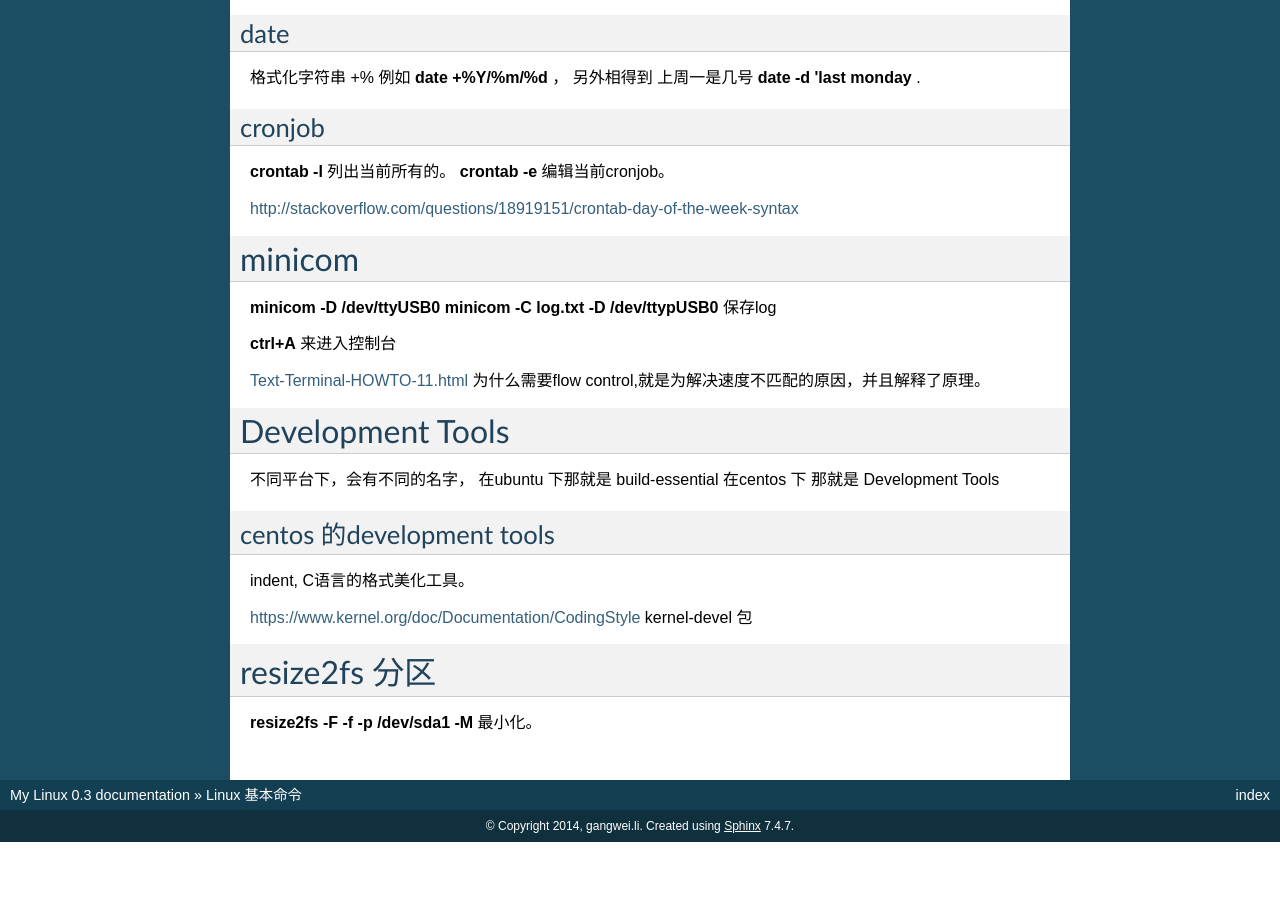
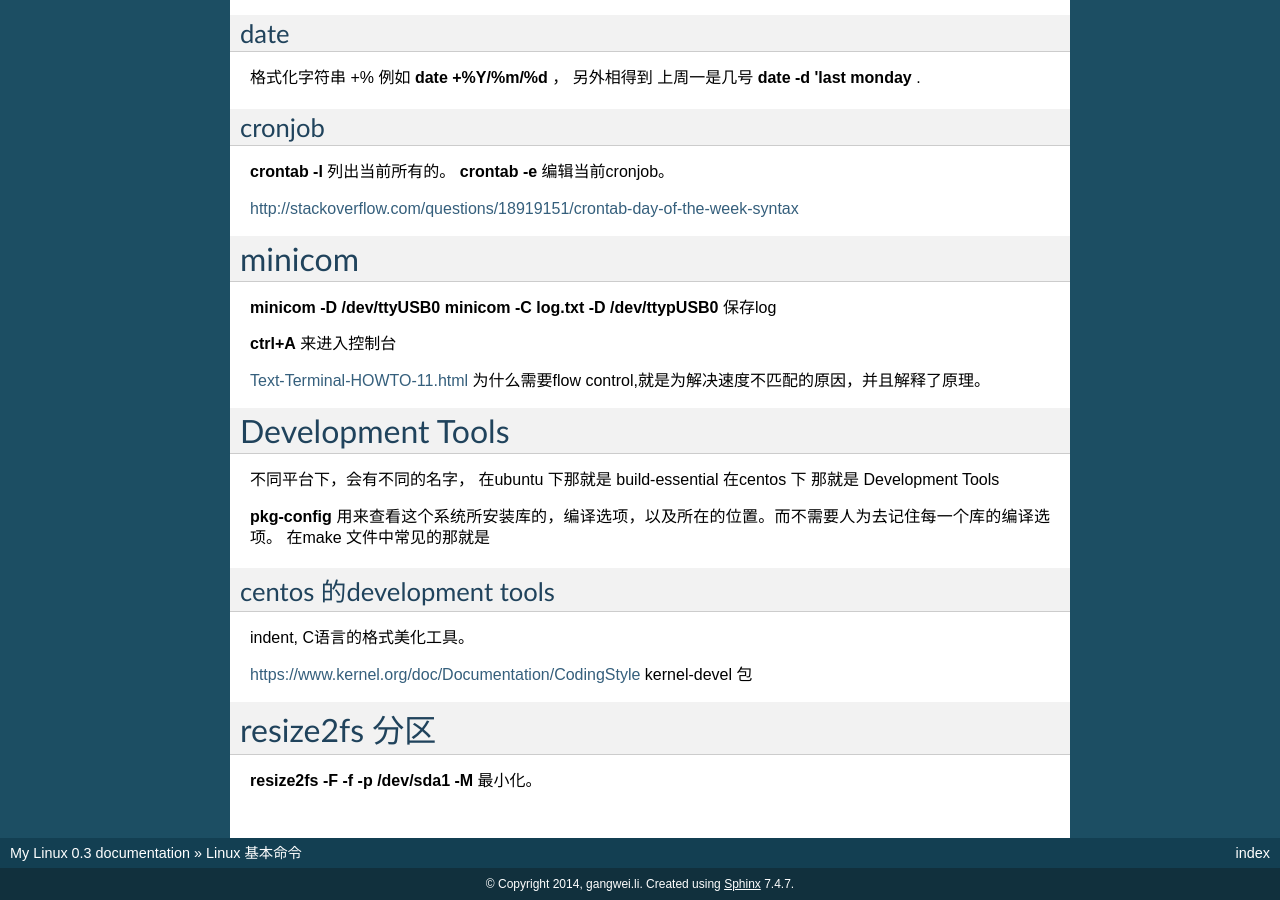
Before and after one commit to gwli/MyLinux, a Sphinx documentation site: the page built from source/content/Stage_1/command.rst, in a window 1280 px wide and 900 px high, scrolled down 2402 px. Built offline with Sphinx 7.4.7, drawn with Linux system fonts in a browser that asks for light colours; formulas are drawn with MathJax 3; before the commit the page ends 3244 px from its top, so only the background shows below that.

Commit message:
更新了pkg-config用法

```diff
--- a/source/content/Stage_1/command.rst
+++ b/source/content/Stage_1/command.rst
@@ -164,6 +164,8 @@ Development Tools
 在ubuntu 下那就是  build-essential
 在centos 下 那就是 Development Tools
 
+:command:`pkg-config` 用来查看这个系统所安装库的，编译选项，以及所在的位置。而不需要人为去记住每一个库的编译选项。 在make 文件中常见的那就是
+
 
 centos 的development tools
 --------------------------
```
